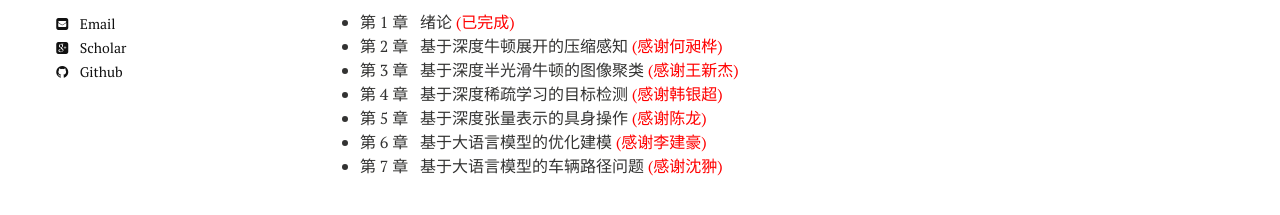
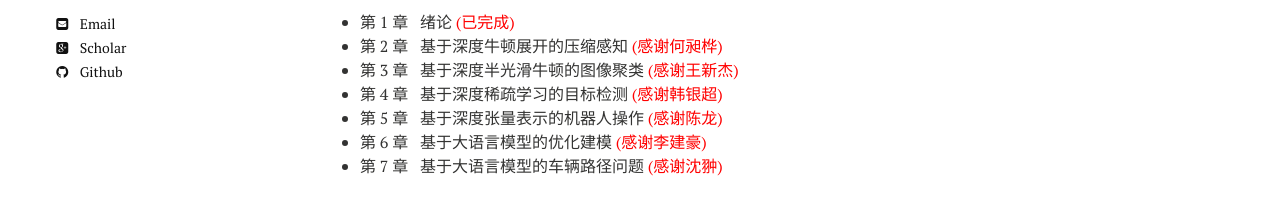
Before and after one commit to xianchaoxiu/xianchaoxiu.github.io, a Jekyll site: the page built from chinese/book/AIOPT/index.md, in a window 1280 px wide. Shown: the part 269-484 px from the top of the page. Built offline with Jekyll 4.4.1, drawn with Linux system fonts in a browser that asks for light colours; nearby versions of some CDN libraries.

Commit message:
Update index.md

```diff
--- a/chinese/book/AIOPT/index.md
+++ b/chinese/book/AIOPT/index.md
@@ -13,6 +13,6 @@ share: false
 - 第 2 章 &nbsp;  基于深度牛顿展开的压缩感知 <span style="color:#ff0000">(感谢何昶桦)</span> <br>
 - 第 3 章 &nbsp;  基于深度半光滑牛顿的图像聚类 <span style="color:#ff0000">(感谢王新杰)</span> <br>
 - 第 4 章 &nbsp;  基于深度稀疏学习的目标检测 <span style="color:#ff0000">(感谢韩银超)</span> <br>
-- 第 5 章 &nbsp;  基于深度张量表示的具身操作 <span style="color:#ff0000">(感谢陈龙)</span> <br>
+- 第 5 章 &nbsp;  基于深度张量表示的机器人操作 <span style="color:#ff0000">(感谢陈龙)</span> <br>
 - 第 6 章 &nbsp;  基于大语言模型的优化建模 <span style="color:#ff0000">(感谢李建豪)</span> <br>
 - 第 7 章 &nbsp;  基于大语言模型的车辆路径问题 <span style="color:#ff0000">(感谢沈翀)</span> <br>
```
